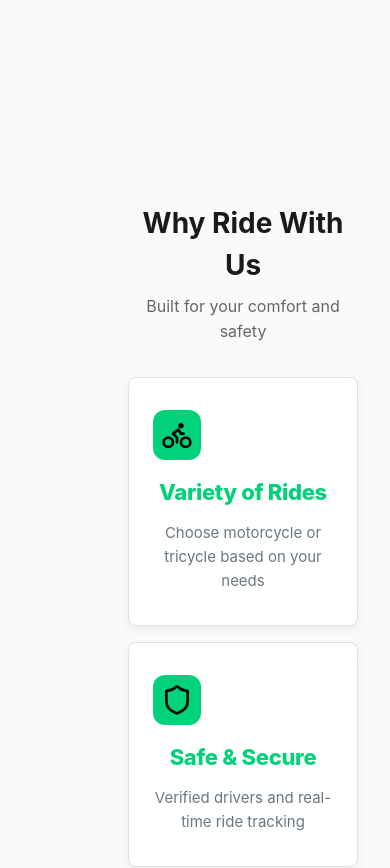
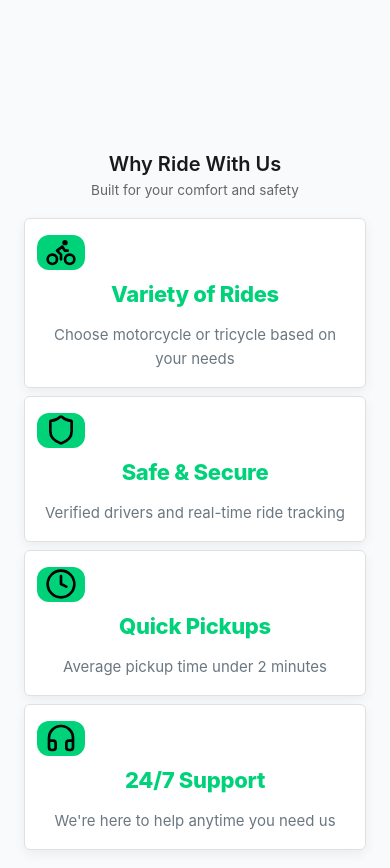
Before and after one commit to Yayan0421/E-Sakay, a React (Vite) app: page /dashboard in a window 390 px wide. Shown: the part 2300-3168 px from the top of the page. Built offline with nearby package versions, Linux system fonts and the light colour scheme; no server answers; sample sign-in values are in the browser's storage.

Commit message:
fix: optimize mobile responsiveness for How It Works and Why Ride With Us sections

```diff
--- a/src/components/frontpage/about1.jsx
+++ b/src/components/frontpage/about1.jsx
@@ -2,75 +2,75 @@ import React from 'react'
 
 const About1 = () => {
   return (
-    <section className="w-full px-4 sm:px-6 lg:px-8 py-12 sm:py-16 md:py-20 lg:py-24 bg-linear-to-b from-white to-gray-50" id="how-it-works">
-      <div className="max-w-7xl mx-auto">
-        {/* Section Header */}
-        <div className="text-center mb-12 sm:mb-16 md:mb-20">
-          <div className="inline-block px-4 py-2 bg-blue-100 rounded-full mb-4 sm:mb-6">
-            <span className="text-blue-700 font-bold text-sm sm:text-base">Simple Steps</span>
+    <section className="w-full px-3 sm:px-6 lg:px-8 py-8 sm:py-12 md:py-16 lg:py-20 bg-linear-to-b from-white to-gray-50" id="how-it-works">
+      <div className="max-w-6xl mx-auto">
+        {/* Section Header - Optimized for mobile */}
+        <div className="text-center mb-8 sm:mb-12 md:mb-16">
+          <div className="inline-block px-3 py-1.5 bg-blue-100 rounded-full mb-3 sm:mb-4">
+            <span className="text-blue-700 font-bold text-xs sm:text-sm">Simple Steps</span>
           </div>
-          <h2 className="text-3xl sm:text-4xl md:text-5xl font-bold text-gray-900 mb-4 sm:mb-6">
+          <h2 className="text-2xl sm:text-3xl md:text-4xl lg:text-5xl font-bold text-gray-900 mb-2 sm:mb-3 md:mb-4 leading-tight">
             How It <span className="text-emerald-600">Works</span>
           </h2>
-          <p className="text-base sm:text-lg text-gray-600 max-w-2xl mx-auto">
+          <p className="text-sm sm:text-base md:text-lg text-gray-600 max-w-2xl mx-auto px-1 leading-snug">
             Booking your eco-friendly ride takes less than a minute.
           </p>
         </div>
 
         {/* Steps Grid - Responsive: 1 col mobile, 2 col tablet, 4 col desktop */}
-        <div className="grid grid-cols-1 sm:grid-cols-2 lg:grid-cols-4 gap-6 sm:gap-8">
+        <div className="grid grid-cols-1 sm:grid-cols-2 lg:grid-cols-4 gap-4 sm:gap-5 md:gap-6">
           {/* Step 1 */}
           <div className="flex flex-col items-center text-center">
-            <div className="w-20 h-20 sm:w-24 sm:h-24 bg-linear-to-br from-blue-100 to-blue-50 rounded-2xl flex items-center justify-center text-4xl sm:text-5xl mb-4 sm:mb-6 shadow-md">
+            <div className="w-16 h-16 sm:w-20 sm:h-20 md:w-24 md:h-24 bg-linear-to-br from-blue-100 to-blue-50 rounded-xl sm:rounded-2xl flex items-center justify-center text-3xl sm:text-4xl md:text-5xl mb-3 sm:mb-4 md:mb-5 shadow-sm">
               📱
             </div>
-            <div className="inline-block px-3 py-1 bg-gray-200 rounded-full mb-3 text-xs sm:text-sm font-bold text-gray-700">
+            <div className="inline-block px-2 py-1 bg-gray-200 rounded-full mb-2 text-xs font-bold text-gray-700">
               STEP 01
             </div>
-            <h3 className="text-lg sm:text-xl font-bold text-gray-900 mb-2">Open the App</h3>
-            <p className="text-sm sm:text-base text-gray-600 leading-relaxed">
+            <h3 className="text-base sm:text-lg md:text-xl font-bold text-gray-900 mb-1.5 sm:mb-2">Open the App</h3>
+            <p className="text-xs sm:text-sm md:text-base text-gray-600 leading-snug px-1">
               Launch E-Sakay and enter your pickup and drop-off location.
             </p>
           </div>
 
           {/* Step 2 */}
           <div className="flex flex-col items-center text-center">
-            <div className="w-20 h-20 sm:w-24 sm:h-24 bg-linear-to-br from-emerald-100 to-emerald-50 rounded-2xl flex items-center justify-center text-4xl sm:text-5xl mb-4 sm:mb-6 shadow-md">
+            <div className="w-16 h-16 sm:w-20 sm:h-20 md:w-24 md:h-24 bg-linear-to-br from-emerald-100 to-emerald-50 rounded-xl sm:rounded-2xl flex items-center justify-center text-3xl sm:text-4xl md:text-5xl mb-3 sm:mb-4 md:mb-5 shadow-sm">
               🚲
             </div>
-            <div className="inline-block px-3 py-1 bg-gray-200 rounded-full mb-3 text-xs sm:text-sm font-bold text-gray-700">
+            <div className="inline-block px-2 py-1 bg-gray-200 rounded-full mb-2 text-xs font-bold text-gray-700">
               STEP 02
             </div>
-            <h3 className="text-lg sm:text-xl font-bold text-gray-900 mb-2">Choose Your Ride</h3>
-            <p className="text-sm sm:text-base text-gray-600 leading-relaxed">
+            <h3 className="text-base sm:text-lg md:text-xl font-bold text-gray-900 mb-1.5 sm:mb-2">Choose Your Ride</h3>
+            <p className="text-xs sm:text-sm md:text-base text-gray-600 leading-snug px-1">
               Pick from e-bike, e-trike, or e-jeep based on your group size and budget.
             </p>
           </div>
 
           {/* Step 3 */}
           <div className="flex flex-col items-center text-center">
-            <div className="w-20 h-20 sm:w-24 sm:h-24 bg-linear-to-br from-purple-100 to-purple-50 rounded-2xl flex items-center justify-center text-4xl sm:text-5xl mb-4 sm:mb-6 shadow-md">
+            <div className="w-16 h-16 sm:w-20 sm:h-20 md:w-24 md:h-24 bg-linear-to-br from-purple-100 to-purple-50 rounded-xl sm:rounded-2xl flex items-center justify-center text-3xl sm:text-4xl md:text-5xl mb-3 sm:mb-4 md:mb-5 shadow-sm">
               📍
             </div>
-            <div className="inline-block px-3 py-1 bg-gray-200 rounded-full mb-3 text-xs sm:text-sm font-bold text-gray-700">
+            <div className="inline-block px-2 py-1 bg-gray-200 rounded-full mb-2 text-xs font-bold text-gray-700">
               STEP 03
             </div>
-            <h3 className="text-lg sm:text-xl font-bold text-gray-900 mb-2">Track in Real-Time</h3>
-            <p className="text-sm sm:text-base text-gray-600 leading-relaxed">
+            <h3 className="text-base sm:text-lg md:text-xl font-bold text-gray-900 mb-1.5 sm:mb-2">Track in Real-Time</h3>
+            <p className="text-xs sm:text-sm md:text-base text-gray-600 leading-snug px-1">
               Watch your driver head to you live on the map.
             </p>
           </div>
 
           {/* Step 4 */}
           <div className="flex flex-col items-center text-center">
-            <div className="w-20 h-20 sm:w-24 sm:h-24 bg-linear-to-br from-yellow-100 to-yellow-50 rounded-2xl flex items-center justify-center text-4xl sm:text-5xl mb-4 sm:mb-6 shadow-md">
+            <div className="w-16 h-16 sm:w-20 sm:h-20 md:w-24 md:h-24 bg-linear-to-br from-yellow-100 to-yellow-50 rounded-xl sm:rounded-2xl flex items-center justify-center text-3xl sm:text-4xl md:text-5xl mb-3 sm:mb-4 md:mb-5 shadow-sm">
               ✅
             </div>
-            <div className="inline-block px-3 py-1 bg-gray-200 rounded-full mb-3 text-xs sm:text-sm font-bold text-gray-700">
+            <div className="inline-block px-2 py-1 bg-gray-200 rounded-full mb-2 text-xs font-bold text-gray-700">
               STEP 04
             </div>
-            <h3 className="text-lg sm:text-xl font-bold text-gray-900 mb-2">Arrive & Pay</h3>
-            <p className="text-sm sm:text-base text-gray-600 leading-relaxed">
+            <h3 className="text-base sm:text-lg md:text-xl font-bold text-gray-900 mb-1.5 sm:mb-2">Arrive & Pay</h3>
+            <p className="text-xs sm:text-sm md:text-base text-gray-600 leading-snug px-1">
               Reach your destination and pay via cash or e-wallet. Simple!
             </p>
           </div>
--- a/src/styles/maindashboard3.css
+++ b/src/styles/maindashboard3.css
@@ -10,7 +10,7 @@
 
 /* Why Ride With Us Section */
 .why-ride-section {
- margin-top: 50px;
+  margin-top: 50px;
   margin-left: 300px;
   transition: margin-left 180ms ease;
   min-height: auto;
@@ -31,6 +31,7 @@
   font-weight: 700;
   color: #1a1a1a;
   margin-bottom: 0.5rem;
+  line-height: 1.2;
 }
 
 .why-ride-subtitle {
@@ -90,7 +91,7 @@
   margin: 0;
 }
 
-/* Responsive Design */
+/* Responsive Design - Large Screens (1200px+) */
 @media (max-width: 1200px) {
   .features-grid {
     grid-template-columns: repeat(2, 1fr);
@@ -98,6 +99,7 @@
   }
 }
 
+/* Responsive Design - Tablets (768px - 1199px) */
 @media (max-width: 768px) {
   .features-grid {
     grid-template-columns: 1fr;
@@ -116,3 +118,104 @@
     font-size: 1.75rem;
   }
 }
+
+/* Responsive Design - Mobile (480px - 767px) */
+@media (max-width: 767px) {
+  .why-ride-section {
+    margin-left: 0;
+    padding: 1.5rem 0;
+    margin-top: 2rem;
+  }
+
+  .why-ride-container {
+    padding: 1.5rem 0.75rem;
+  }
+
+  .why-ride-title {
+    font-size: 1.5rem;
+    margin-bottom: 0.5rem;
+  }
+
+  .why-ride-subtitle {
+    font-size: 0.9rem;
+    margin-bottom: 1.5rem;
+    padding: 0 0.5rem;
+  }
+
+  .features-grid {
+    grid-template-columns: 1fr;
+    gap: 0.75rem;
+    margin-top: 1rem;
+  }
+
+  .feature-card {
+    padding: 1.5rem 1rem;
+    border-radius: 6px;
+  }
+
+  .feature-icon {
+    height: 40px;
+    margin-bottom: 0.75rem;
+  }
+
+  .feature-title {
+    font-size: 1rem;
+    margin-bottom: 0.5rem;
+  }
+
+  .feature-description {
+    font-size: 0.8rem;
+  }
+}
+
+/* Responsive Design - Small Mobile (< 480px) */
+@media (max-width: 479px) {
+  .why-ride-section {
+    margin-left: 0;
+    padding: 1rem 0;
+    margin-top: 1.5rem;
+  }
+
+  .why-ride-container {
+    padding: 1rem 0.5rem;
+  }
+
+  .why-ride-title {
+    font-size: 1.25rem;
+    font-weight: 600;
+    margin-bottom: 0.25rem;
+  }
+
+  .why-ride-subtitle {
+    font-size: 0.85rem;
+    margin-bottom: 1rem;
+    padding: 0 0.5rem;
+  }
+
+  .features-grid {
+    grid-template-columns: 1fr;
+    gap: 0.5rem;
+    margin-top: 0.75rem;
+  }
+
+  .feature-card {
+    padding: 1rem 0.75rem;
+    border-radius: 6px;
+  }
+
+  .feature-icon {
+    height: 35px;
+    margin-bottom: 0.5rem;
+  }
+
+  .feature-title {
+    font-size: 0.95rem;
+    margin-bottom: 0.35rem;
+    font-weight: 600;
+  }
+
+  .feature-description {
+    font-size: 0.75rem;
+    line-height: 1.3;
+  }
+}
```
